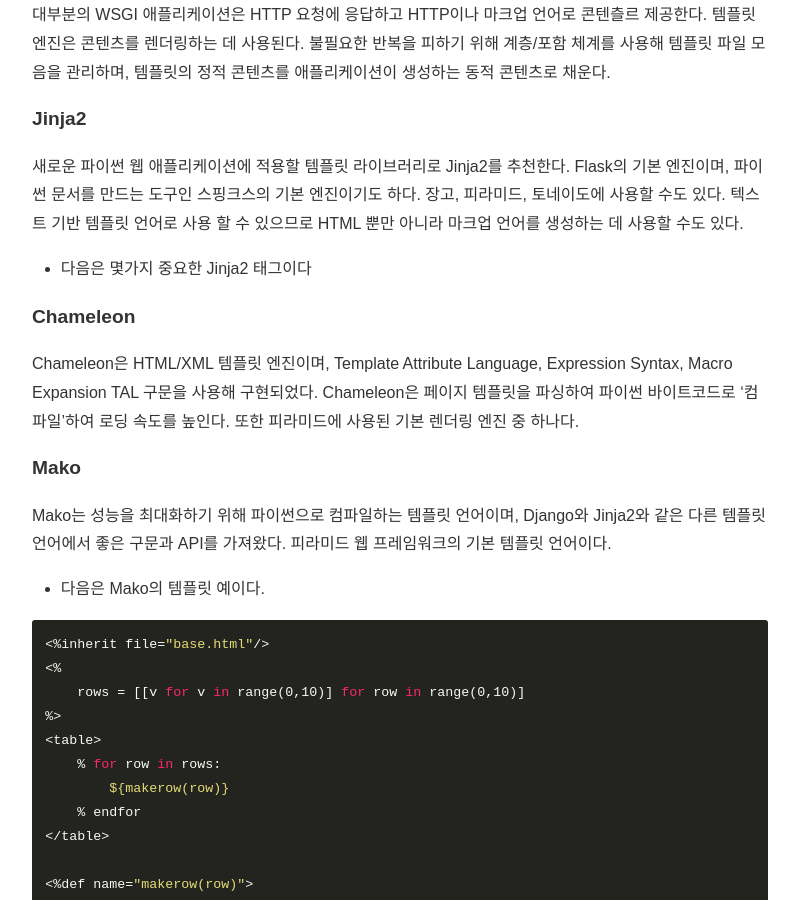
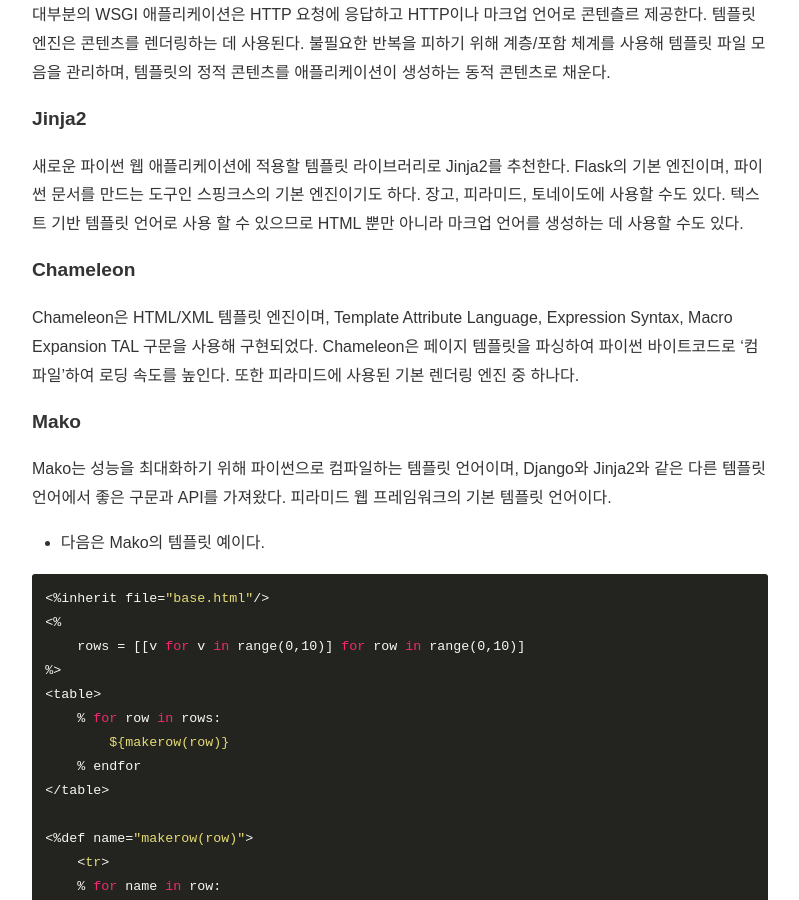
Before and after one commit to yoonkh/yoonkh.github.io, a Jekyll site: the page built from _posts/2017-12-17-Python_travel3.markdown, in a window 1280 px wide and 900 px high, scrolled down 1783 px. Shown: the whole window, without its empty margins (240-1039 px from the left). Built offline with Jekyll 4.4.1, drawn with Linux system fonts in a browser that asks for light colours; nearby versions of some CDN libraries; comment, search, counter and statistics services are not loaded.

Commit message:
Update 2017-12-17-Python_travel3.markdown

```diff
--- a/_posts/2017-12-17-Python_travel3.markdown
+++ b/_posts/2017-12-17-Python_travel3.markdown
@@ -59,8 +59,6 @@ comments: True
 #### Jinja2
 
 새로운 파이썬 웹 애플리케이션에 적용할 템플릿 라이브러리로 Jinja2를 추천한다. Flask의 기본 엔진이며, 파이썬 문서를 만드는 도구인 스핑크스의 기본 엔진이기도 하다. 장고, 피라미드, 토네이도에 사용할 수도 있다. 텍스트 기반 템플릿 언어로 사용 할 수 있으므로 HTML 뿐만 아니라 마크업 언어를 생성하는 데 사용할 수도 있다.
-
-- 다음은 몇가지 중요한 Jinja2 태그이다
 
 #### Chameleon
 
```
